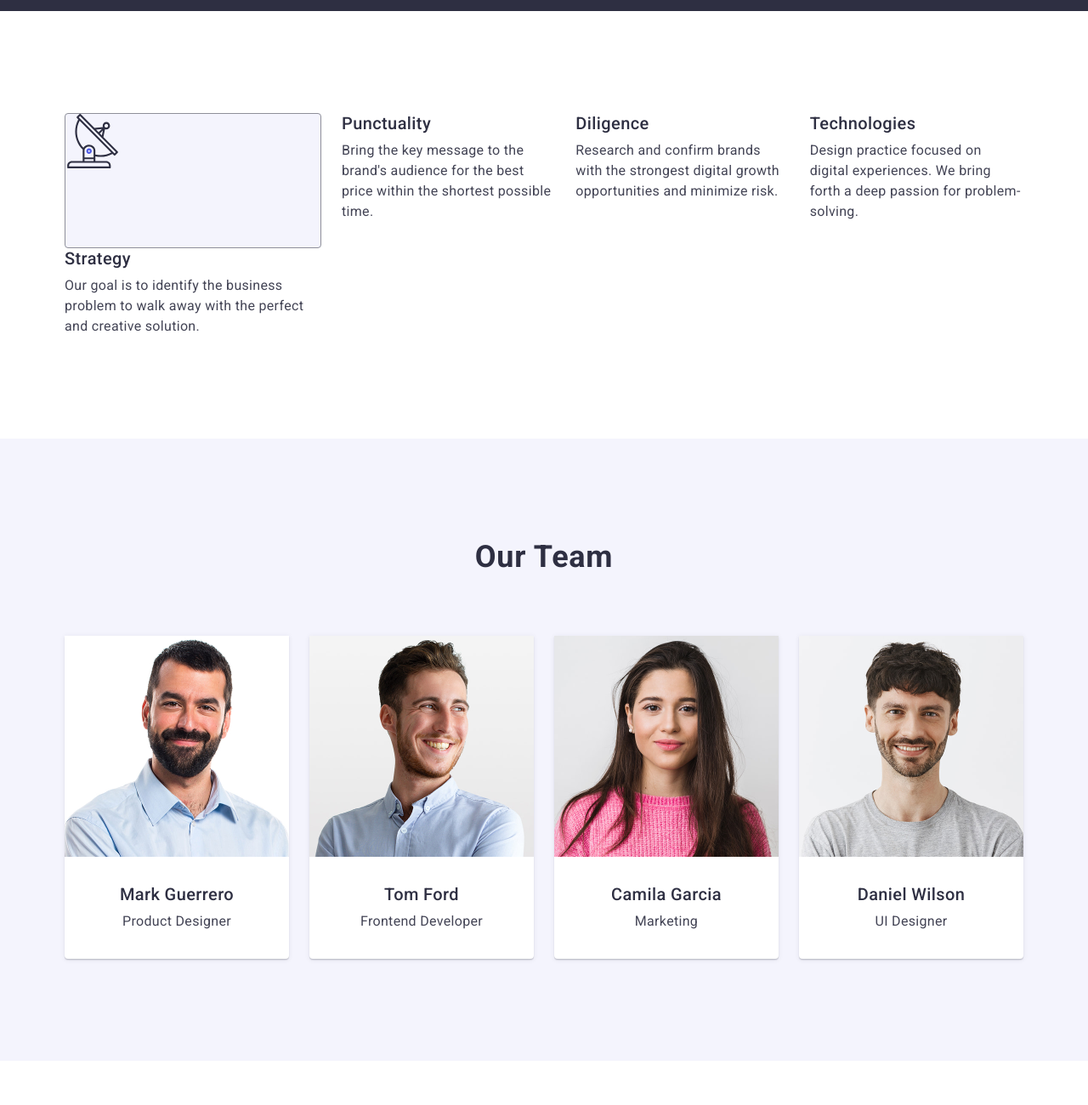
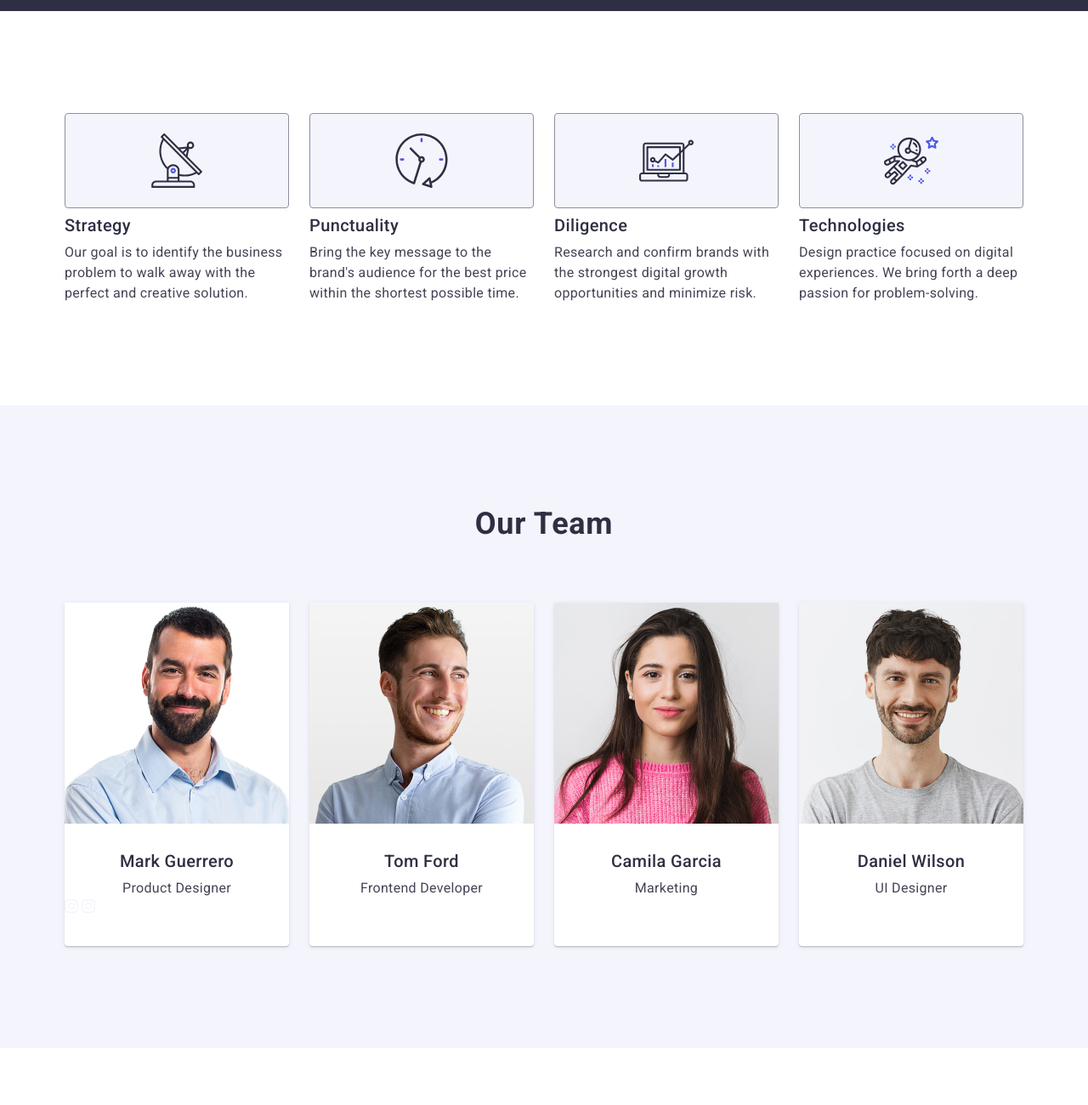
Before and after one commit to TarasBilyi/goit-markup-hw-04, a plain HTML site: page index.html in a window 1280 px wide. Shown: the part 660-1960 px from the top of the page at 85% size. Drawn offline with nearby package versions, Linux system fonts and the light colour scheme.

Commit message:
add svg img

```diff
--- a/css/style.css
+++ b/css/style.css
@@ -162,7 +162,10 @@ body {
     url(../images/hero-bg.jpg);
   background-color: #2e2f42;
   background-repeat: no-repeat;
-  background-position: 50% 50%;
+  background-position: center;
+  background-size: cover;
+  max-width: 1440px;
+  margin: 0 auto;
   padding: 188px 0;
 }
 
@@ -213,9 +216,15 @@ body {
 }
 
 .advantages-card {
+  display: flex;
+  align-items: center;
+  justify-content: center;
   background-color: #f4f4fd;
   border: 1px solid #8e8f99;
   border-radius: 4px;
+  width: 100%;
+  height: 112px;
+  margin-bottom: 8px;
 }
 
 .advantages-title {
--- a/index.html
+++ b/index.html
@@ -83,12 +83,8 @@
           <ul class="advantages-list">
             <li class="advantages-item">
               <div class="advantages-card">
-                <svg>
-                  <use
-                    href="./images/icons.svg#icon-antenna"
-                    width="64"
-                    height="64"
-                  ></use>
+                <svg width="64" height="64">
+                  <use href="./images/icons.svg#icon-antenna"></use>
                 </svg>
               </div>
               <h3 class="advantages-title">Strategy</h3>
@@ -98,6 +94,11 @@
               </p>
             </li>
             <li class="advantages-item">
+              <div class="advantages-card">
+                <svg width="64" height="64">
+                  <use href="./images/icons.svg#icon-clock"></use>
+                </svg>
+              </div>
               <h3 class="advantages-title">Punctuality</h3>
               <p class="advantages-desc">
                 Bring the key message to the brand's audience for the best price
@@ -105,6 +106,11 @@
               </p>
             </li>
             <li class="advantages-item">
+              <div class="advantages-card">
+                <svg width="64" height="64">
+                  <use href="./images/icons.svg#icon-diagram"></use>
+                </svg>
+              </div>
               <h3 class="advantages-title">Diligence</h3>
               <p class="advantages-desc">
                 Research and confirm brands with the strongest digital growth
@@ -112,6 +118,11 @@
               </p>
             </li>
             <li class="advantages-item">
+              <div class="advantages-card">
+                <svg width="64" height="64">
+                  <use href="./images/icons.svg#icon-astronaut"></use>
+                </svg>
+              </div>
               <h3 class="advantages-title">Technologies</h3>
               <p class="advantages-desc">
                 Design practice focused on digital experiences. We bring forth a
@@ -137,6 +148,14 @@
               <div class="team-card-blank">
                 <h3 class="team-card-title">Mark Guerrero</h3>
                 <p class="team-card-profesion">Product Designer</p>
+                <div class="team-card-socials">
+                  <svg width="16" height="16">
+                    <use href="./images/icons.svg#icon-instagram"></use>
+                  </svg>
+                  <svg width="16" height="16">
+                    <use href="./images/icons.svg#icon-instagram"></use>
+                  </svg>
+                </div>
               </div>
             </li>
             <li class="team-card-item">
```
